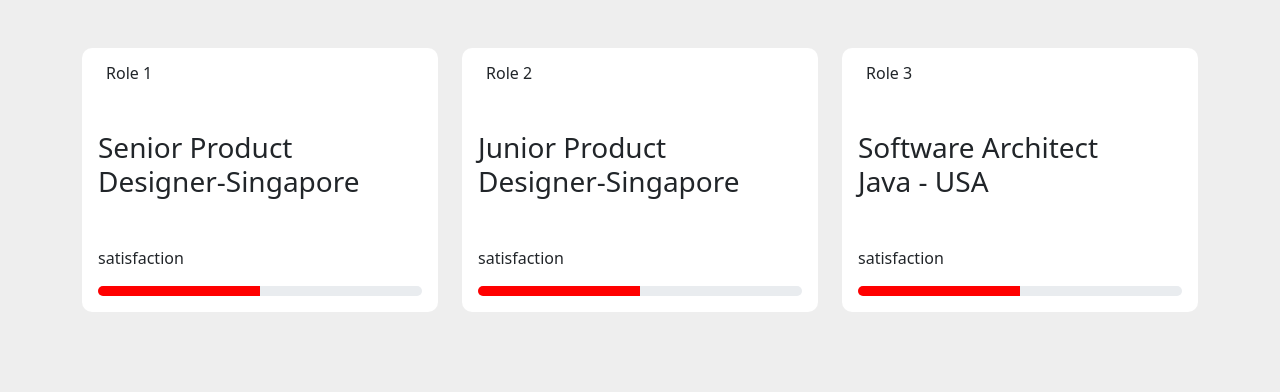
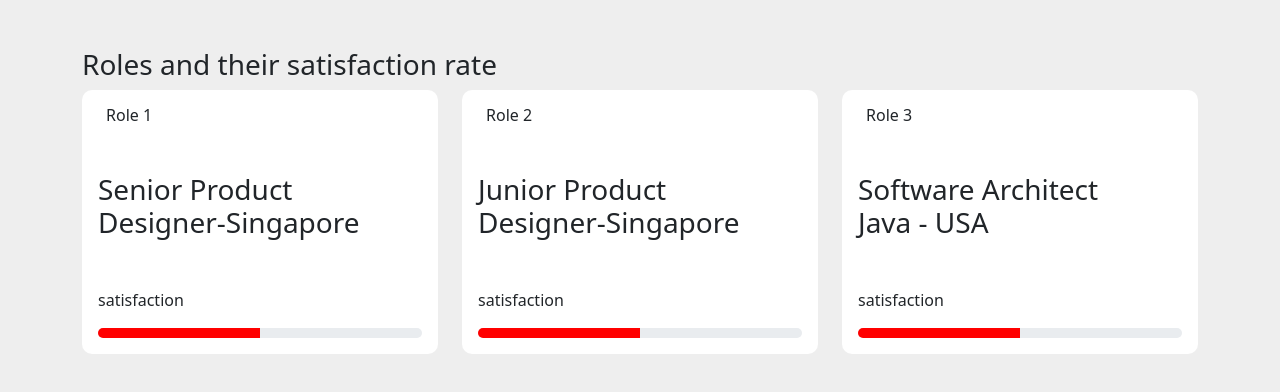
Before and after one commit to jeeva132/learn-bootstrap, a plain HTML site: page index.html in a window 1280 px wide. Drawn offline with nearby package versions, Linux system fonts and the light colour scheme.

Commit message:
Update index.html

```diff
--- a/index.html
+++ b/index.html
@@ -69,6 +69,8 @@
   </head>
   <body>
     <div class="container mt-5 mb-3">
+            <h3 class="heading">Roles and their satisfaction rate</h3>
+
       <div class="row">
         <div class="col-md-4">
           <div class="card p-3 mb-2">
```
